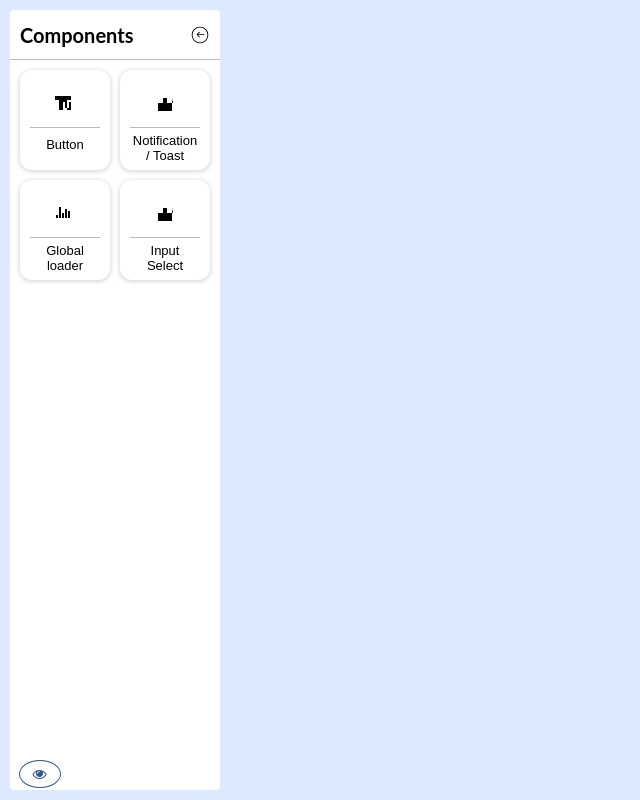
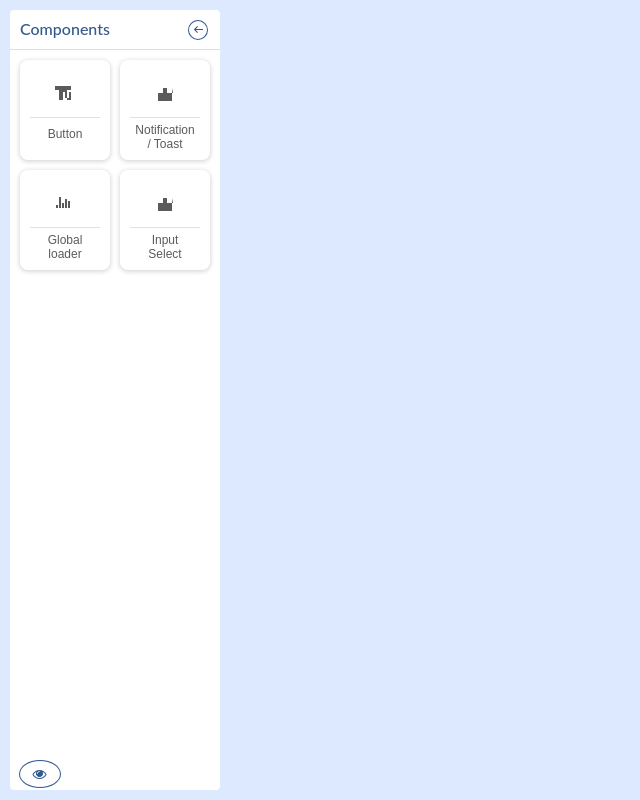
Before and after one commit to gregariousgovind/angularTheming, an Angular app: page /landing in a window 1280 px wide. Shown: the top 800 px of the page, without its empty margins (0-640 px from the left). Built offline with nearby package versions, Linux system fonts and the light colour scheme; grey boxes are pictures that could not be loaded.

Commit message:
1 file modified

```diff
--- a/src/app/components/component-list/component-list.component.scss
+++ b/src/app/components/component-list/component-list.component.scss
@@ -32,13 +32,15 @@
   .header {
     display: flex;
     align-items: center;
-    height: 50px;
+    height: 40px;
     padding: 0 10px;
-    border-bottom: 1px solid #bbbbbb;
+    border-bottom: 1px solid #dddddd;
 
     h2 {
       margin: 0;
-      font-size: 20px;
+      font-size: 16px;
+      font-weight: 500;
+      color: #32588d;
     }
 
     button.expand-button {
@@ -52,9 +54,9 @@
       cursor: pointer;
 
       svg {
-        fill: #000;
-        height: 20px;
-        width: 20px;
+        fill: #32588d;
+        height: 24px;
+        width: 24px;
         transform: rotate(180deg);
         transition: all 0.2s ease;
 
@@ -81,24 +83,39 @@
         justify-content: center;
         width: 90px;
         height: 100px;
+        line-height: 14px;
         padding: 10px;
         border: none;
-        border-radius: 12px;
+        border-radius: 8px;
         background: none;
+        color: #5b5b5b;
         cursor: pointer;
         transition: all 0.2s ease;
         overflow: hidden;
         box-shadow: rgba(0, 0, 0, 0.15) 0 1px 4px 1px;
 
+        &:focus {
+          outline: 2px solid #8e45fc;
+          outline-offset: 2px;
+        }
+
+        &.selected {
+          background-color: #32588d;
+          color: #ffffff;
+          transform: scale(1.02);
+
+          .icon-container {
+            border-color: #ffffff;
+
+            svg {
+              fill: #ffffff;
+            }
+          }
+        }
+
         &:hover {
           box-shadow: rgba(0, 0, 0, 0.15) 0 2px 8px 2px;
           transform: scale(1.04);
-        }
-
-        &.selected {
-          background-color: #f3f7fc;
-          transform: scale(1.08);
-          font-weight: bold;
         }
 
         .icon-container {
@@ -107,17 +124,17 @@
           justify-content: center;
           height: 60%;
           width: 100%;
-          border-bottom: 1px solid #bbbbbb;
+          border-bottom: 1px solid #e0e0e0;
 
           svg {
-            fill: #000;
+            fill: #5b5b5b;
             height: 24px;
             width: 24px;
           }
         }
 
         span {
-          font-size: 13px;
+          font-size: 12px;
           font-weight: 500;
           padding: 5px;
         }
```
